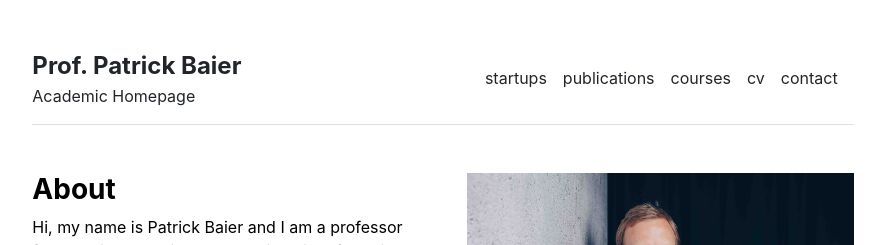
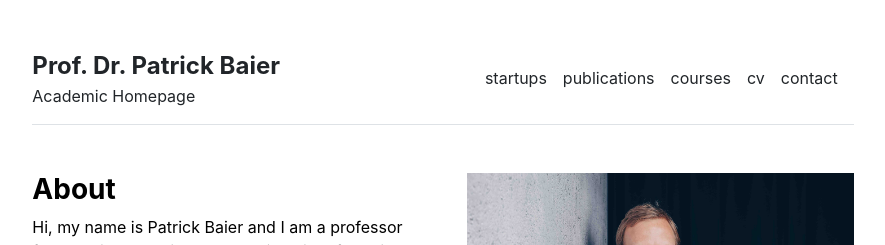
Before and after one commit to pabair/pabair.github.io, a Jekyll site: the page built from index.md, in a window 1280 px wide. Shown: the top 245 px of the page, without its empty margins (197-1082 px from the left). Built offline with Jekyll 4.4.1, drawn with Linux system fonts in a browser that asks for light colours.

Commit message:
added content

```diff
--- a/_config.yml
+++ b/_config.yml
@@ -1,4 +1,4 @@
 url: "" # the base hostname & protocol for your site, e.g. http://example.com
 baseurl: "" # the subpath of your site, e.g. /blog
-title: "Prof. Patrick Baier" # the name of your site, e.g. ACME Corp.
+title: "Prof. Dr. Patrick Baier" # the name of your site, e.g. ACME Corp.
 description: "Academic Homepage"
```
